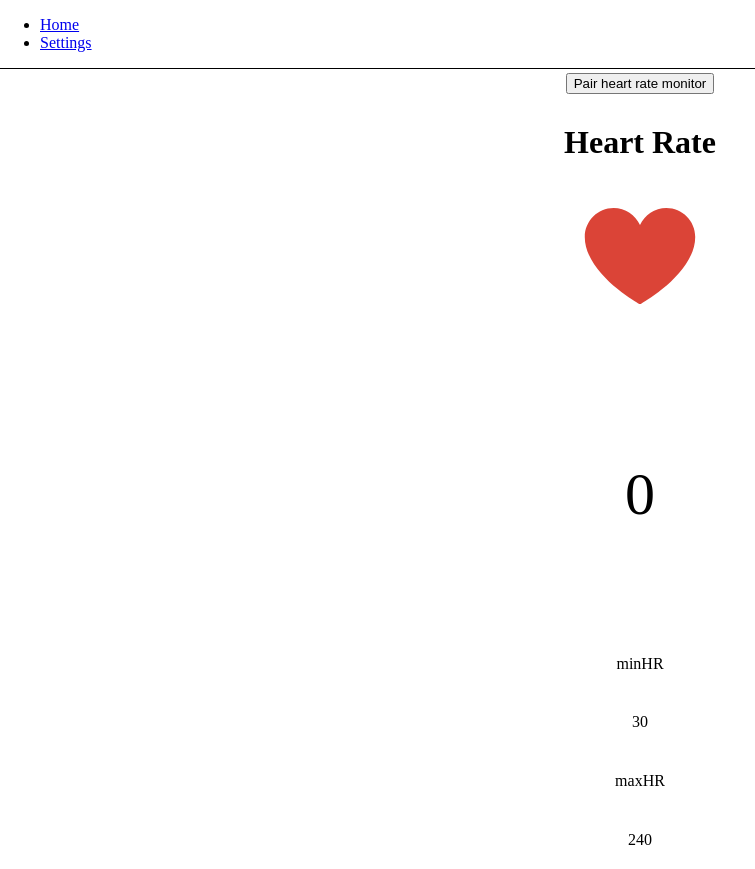
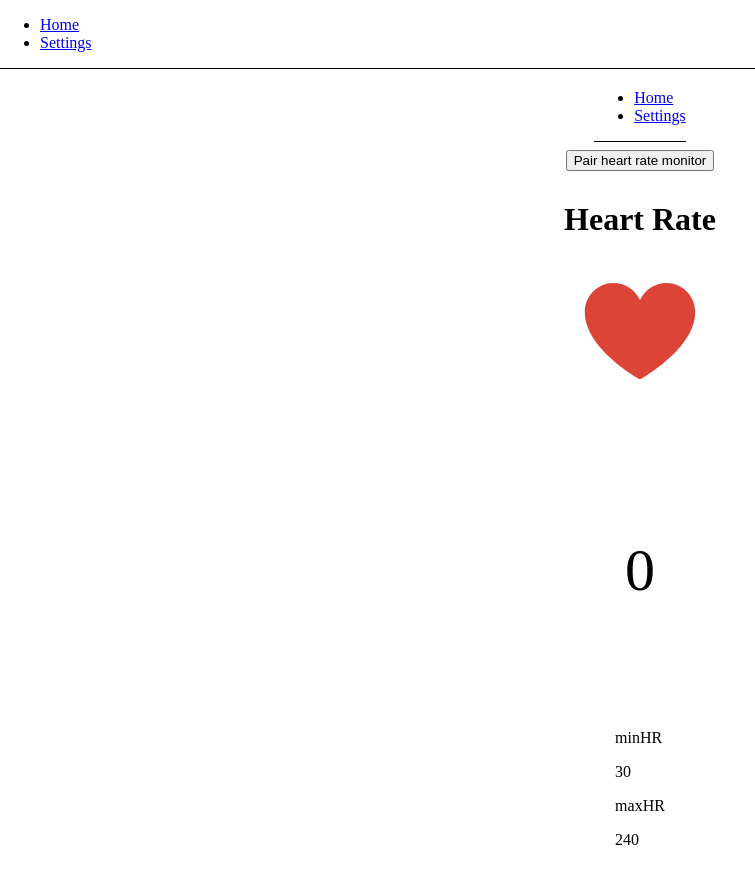
Before and after one commit to jfernando0911/heart-rate-alert, a Gatsby site: page / in a window 1280 px wide. Shown: the whole page, without its empty margins (0-755 px from the left). Built offline with nearby package versions, Linux system fonts and the light colour scheme; Gatsby itself is replaced by a stand-in of ours.

Commit message:
database is now refered in the useeffect, minHeartRate and maxHeartRate were added to the useeffect

```diff
--- a/src/components/header.js
+++ b/src/components/header.js
@@ -5,34 +5,38 @@ import audio1 from '../../static/alert1.mp3';
 import audio3 from '../../static/alert3.mp3';
 import heart from '../heart.svg';
 import styles from '../components/header.module.scss';
+import Navbar from '../components/navbar';
 
 export default (props) => {
 
 
-    let db;
 
 
-    const [minHeartRate, setminHeartRate] = useState(30);
-    const [maxHeartRate, setmaxHeartRate] = useState(240);
+
+
+
+    let db = useRef(null);
 
     useEffect(() => {
+
+
 
         let request = indexedDB.open("heart_rate_database", 1);
 
 
         request.onupgradeneeded = e => {
-            db = e.target.result;
-            console.log("onupgradeneeded: ", db);
+            db.current = e.target.result;
+            console.log("onupgradeneeded: ", db.current);
 
-            db.createObjectStore("heartRateLimits", { keyPath: "id", autoIncrement: true });
+            db.current.createObjectStore("heartRateLimits", { keyPath: "id", autoIncrement: true });
 
         }
 
         request.onsuccess = e => {
-            db = e.target.result;
+            db.current = e.target.result;
 
 
-            let transaction = db.transaction("heartRateLimits", "readonly");
+            let transaction = db.current.transaction("heartRateLimits", "readonly");
             let store = transaction.objectStore("heartRateLimits");
             let request = store.get(1);
             request.onsuccess = e => {
@@ -60,7 +64,7 @@ export default (props) => {
 
 
         const addData = () => {
-            let tx = db.transaction(['heartRateLimits'], 'readwrite');
+            let tx = db.current.transaction(['heartRateLimits'], 'readwrite');
             let store = tx.objectStore('heartRateLimits');
             store.add({ minHeartRate: 136, maxHeartRate: 146 });
 
@@ -84,6 +88,8 @@ export default (props) => {
 
 
 
+    const [minHeartRate, setminHeartRate] = useState(30);
+    const [maxHeartRate, setmaxHeartRate] = useState(240);
 
     const [heartRate, setheartRate] = useState(0);
     const [bluetoothMessage, setbluetoothMessage] = useState("");
@@ -94,7 +100,7 @@ export default (props) => {
     const audioref3 = useRef();
 
 
-    useEffect((minHeartRate, maxHeartRate, heartRate) => {
+    useEffect(() => {
 
         if (heartRate < minHeartRate && heartRate > (minHeartRate - 2)) {     //menor al minHrRate y mayor a minHrate -2 | heartRate < 136 && heartRate > 134
             console.log("low -> Outside");
@@ -124,7 +130,7 @@ export default (props) => {
             }, 5000);
         }
 
-    }, [heartRate]);
+    }, [heartRate, maxHeartRate, minHeartRate]);
 
 
 
@@ -213,19 +219,12 @@ export default (props) => {
         return result;
     }
 
-    // const getProps = () => {    Testing porpuses
-    //     console.log(typeof props.minHrValue);
-    //     const converted = parseInt(props.minHrValue);
-    //     console.log("Converted...", converted);
-    //     console.log(parseInt(props.maxHrValue));
-    //     console.log("Getting min value from parent: ", props.minHrValue);
-    //     console.log("Getting max value from parent:", props.maxHrValue);
 
-    // }
 
 
     return (
         <header className={styles.headerContainer}>
+            <Navbar/>
             <button onClick={connectBluetooth}>Pair heart rate monitor</button>
 
             <h1>Heart Rate</h1>
@@ -248,13 +247,18 @@ export default (props) => {
                 <track kind="captions" />
                 <source src={audio3} type="audio/mp3" />
             </audio>
-
+        <div className={styles.heartRateLimitsContiner}>
+            <div>
             <p>minHR</p>
             <p>{minHeartRate}</p>
+            </div>
+         <div>
             <p>maxHR</p>
             <p>{maxHeartRate}</p>
 
-            {/* <button onClick={getProps}>Get props</button> */}
+         </div>
+        </div>
+
 
         </header>
     );
```
